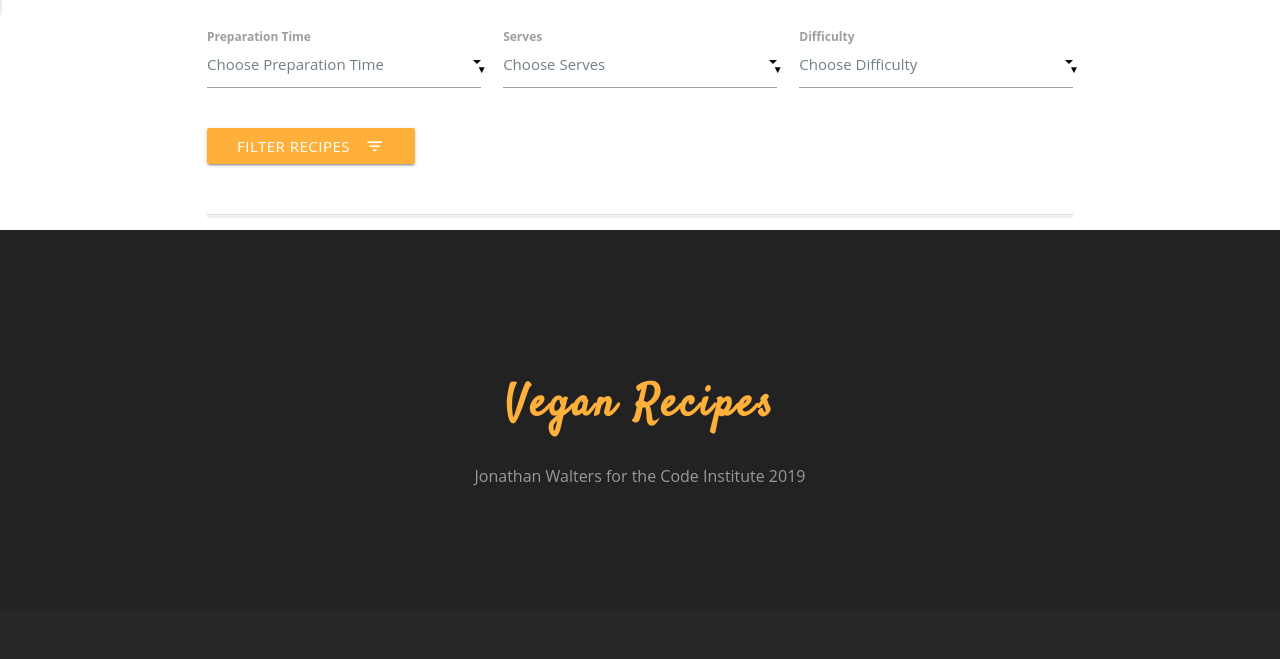
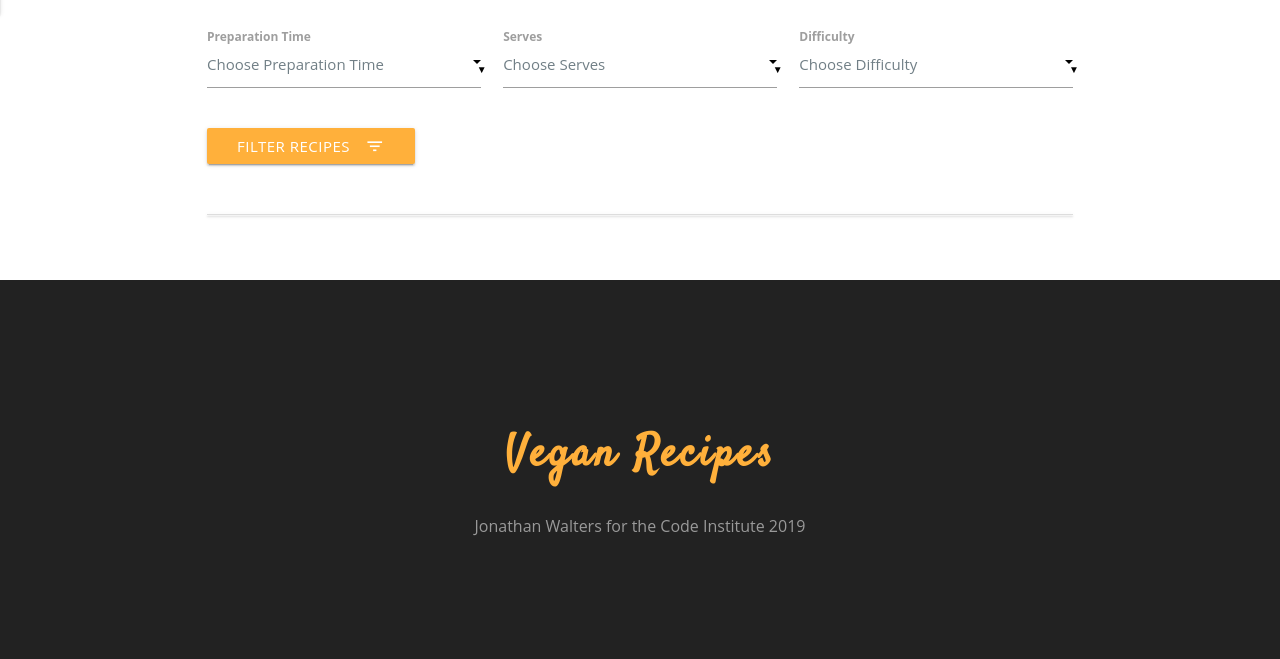
Before and after one commit to Code-Institute-Submissions/cookbook-jw, a Flask app: page / in a window 1280 px wide. Shown: the part 846-1505 px from the top of the page. Before the commit the page ends 1332 px from the top, so only its background shows below. Run offline with Flask 2, Linux system fonts and the light colour scheme; data that the repository does not hold is empty; some libraries are stand-ins or nearby versions; some web fonts are replaced.

Commit message:
added margin-top to footer

```diff
--- a/static/css/styles.css
+++ b/static/css/styles.css
@@ -53,6 +53,6 @@ strong {
     font-size: 1.5rem;
 }
 
-.caret {
-    display:;
+.footer .footer-top {
+    margin-top: 50px;
 }
```
